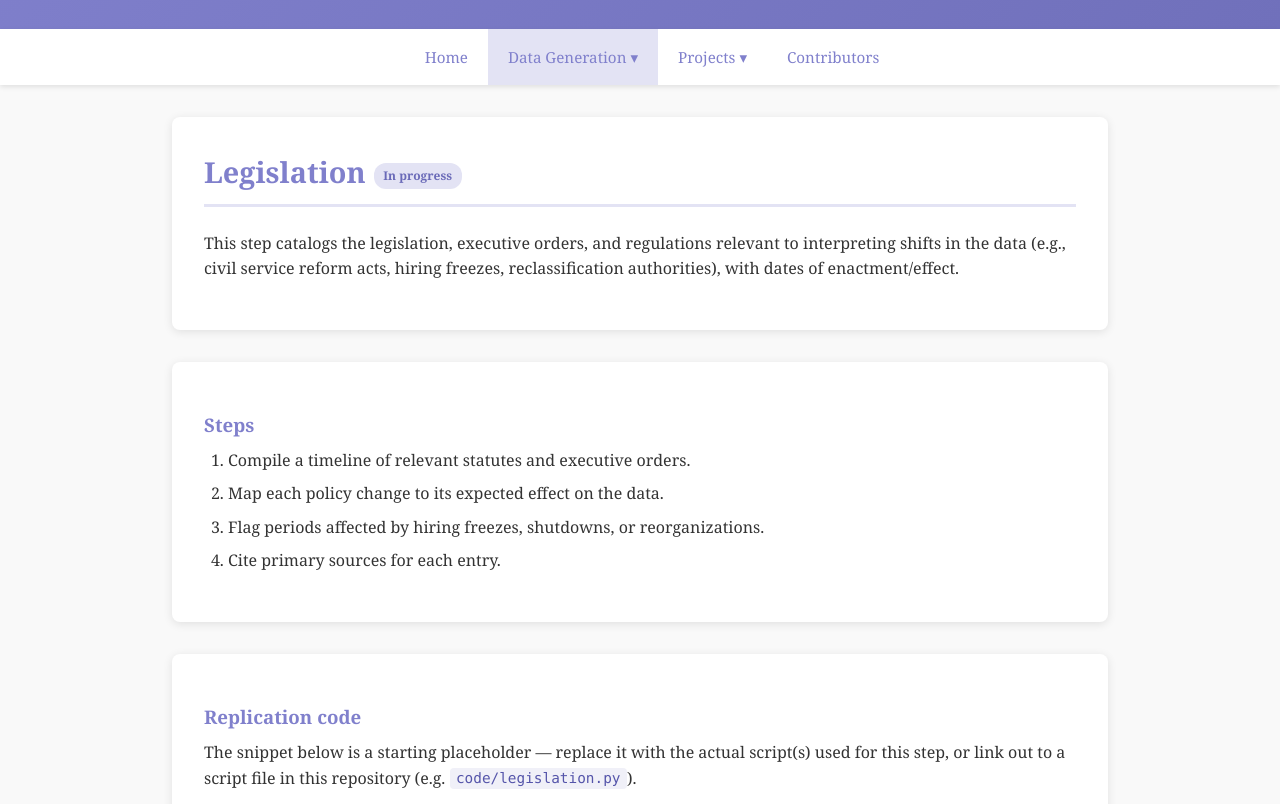
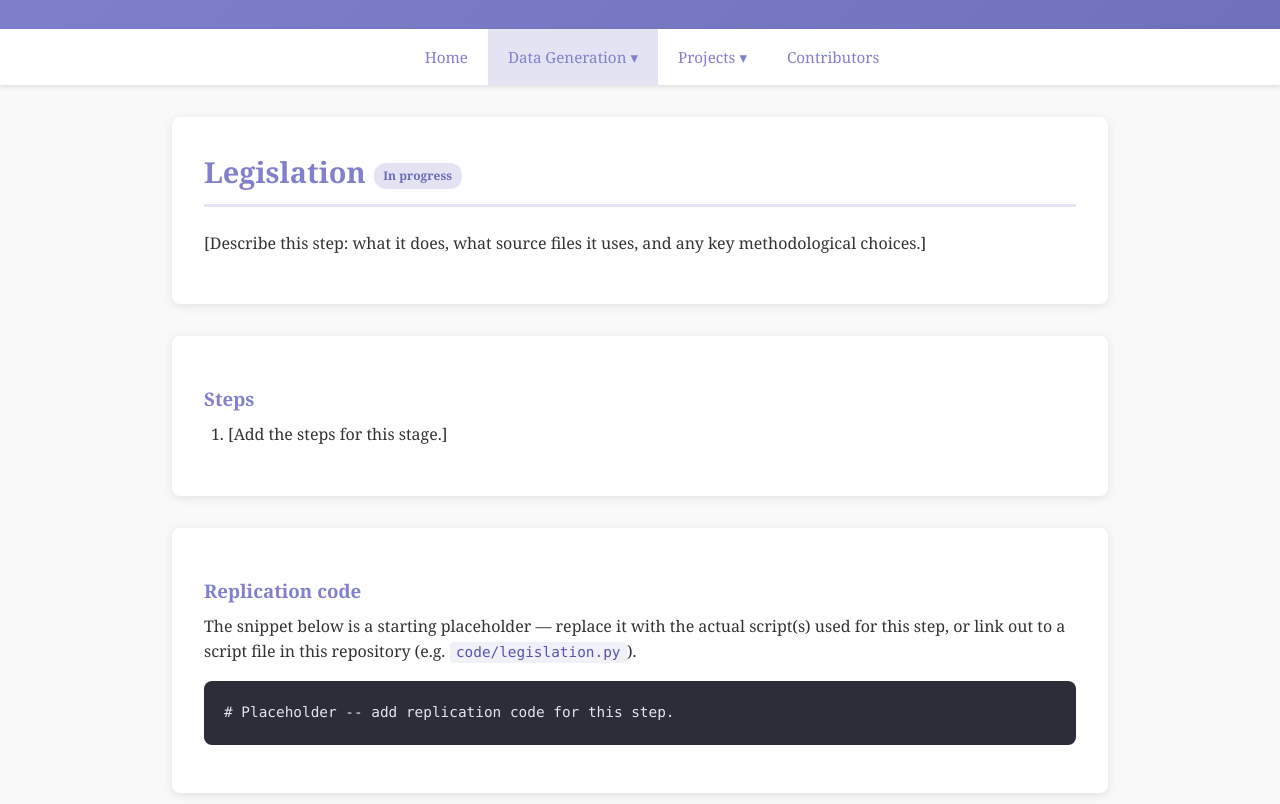
Before and after one commit to administrative-origins/administrative-origins.github.io, a plain HTML site: page legislation.html in a window 1280 px wide. Shown: the part 143-947 px from the top of the page. Drawn offline with Linux system fonts and the light colour scheme.

Commit message:
Update legislation.html

```diff
--- a/legislation.html
+++ b/legislation.html
@@ -43,25 +43,20 @@
     <div class="container">
         <section>
             <h2>Legislation<span class="status-badge">In progress</span></h2>
-            <p>This step catalogs the legislation, executive orders, and regulations relevant to interpreting shifts in the data (e.g., civil service reform acts, hiring freezes, reclassification authorities), with dates of enactment/effect.</p>
+            <p>[Describe this step: what it does, what source files it uses, and any key methodological choices.]</p>
         </section>
 
         <section>
             <h3>Steps</h3>
             <ol>
-                <li>Compile a timeline of relevant statutes and executive orders.</li>
-                <li>Map each policy change to its expected effect on the data.</li>
-                <li>Flag periods affected by hiring freezes, shutdowns, or reorganizations.</li>
-                <li>Cite primary sources for each entry.</li>
+                <li>[Add the steps for this stage.]</li>
             </ol>
         </section>
 
         <section>
             <h3>Replication code</h3>
             <p>The snippet below is a starting placeholder &mdash; replace it with the actual script(s) used for this step, or link out to a script file in this repository (e.g. <code>code/legislation.py</code>).</p>
-            <pre><code># Placeholder: legislation/event timeline (CSV or Markdown table)
-# date, event, citation, expected_effect
-# 1978-10-13, Civil Service Reform Act, Pub.L. 95-454, "Created SES; established MSPB"
+            <pre><code># Placeholder -- add replication code for this step.
 </code></pre>
         </section>
 
```
